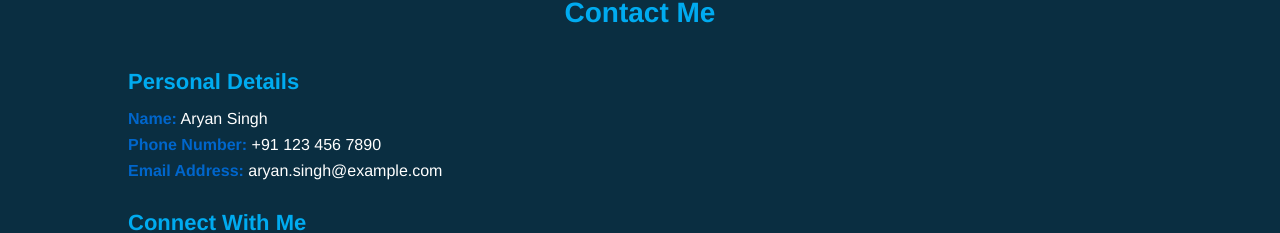
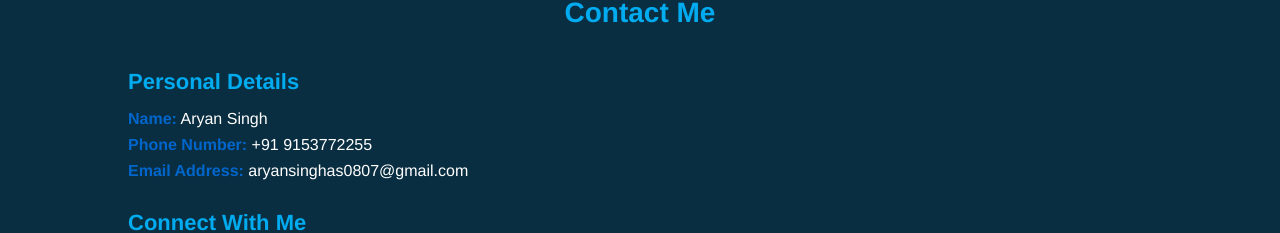
Before and after one commit to Aryan-0404/Portfolio123, a plain HTML site: page index.html in a window 1280 px wide. Shown: the part 3658-3891 px from the top of the page. Drawn offline with nearby package versions, Linux system fonts and the light colour scheme.

Commit message:
Update index.html

```diff
--- a/index.html
+++ b/index.html
@@ -177,8 +177,8 @@
         <h3>Personal Details</h3>
         <ul>
             <li><strong>Name:</strong> Aryan Singh</li>
-            <li><strong>Phone Number:</strong> +91 123 456 7890</li>
-            <li><strong>Email Address:</strong> aryan.singh@example.com</li>
+            <li><strong>Phone Number:</strong> +91 9153772255</li>
+            <li><strong>Email Address:</strong> aryansinghas0807@gmail.com</li>
         </ul>
     </div>
 
```
